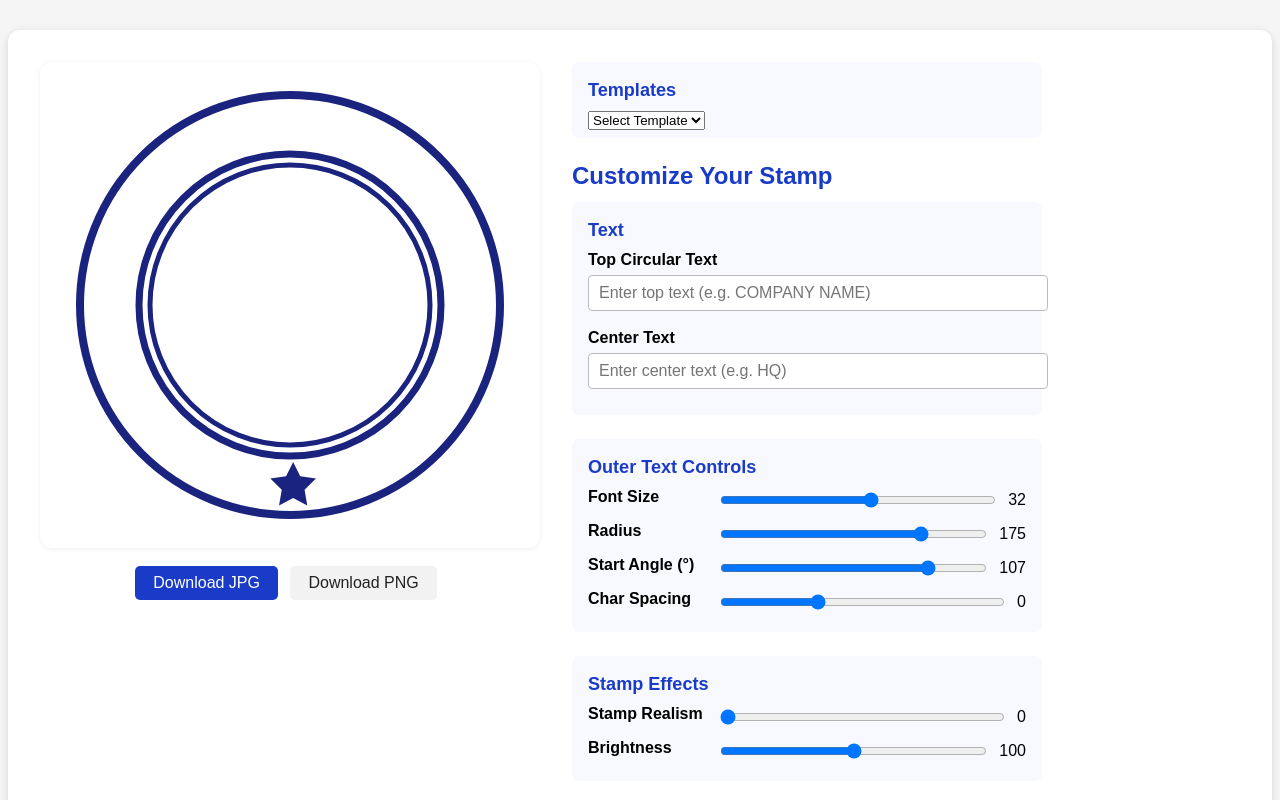
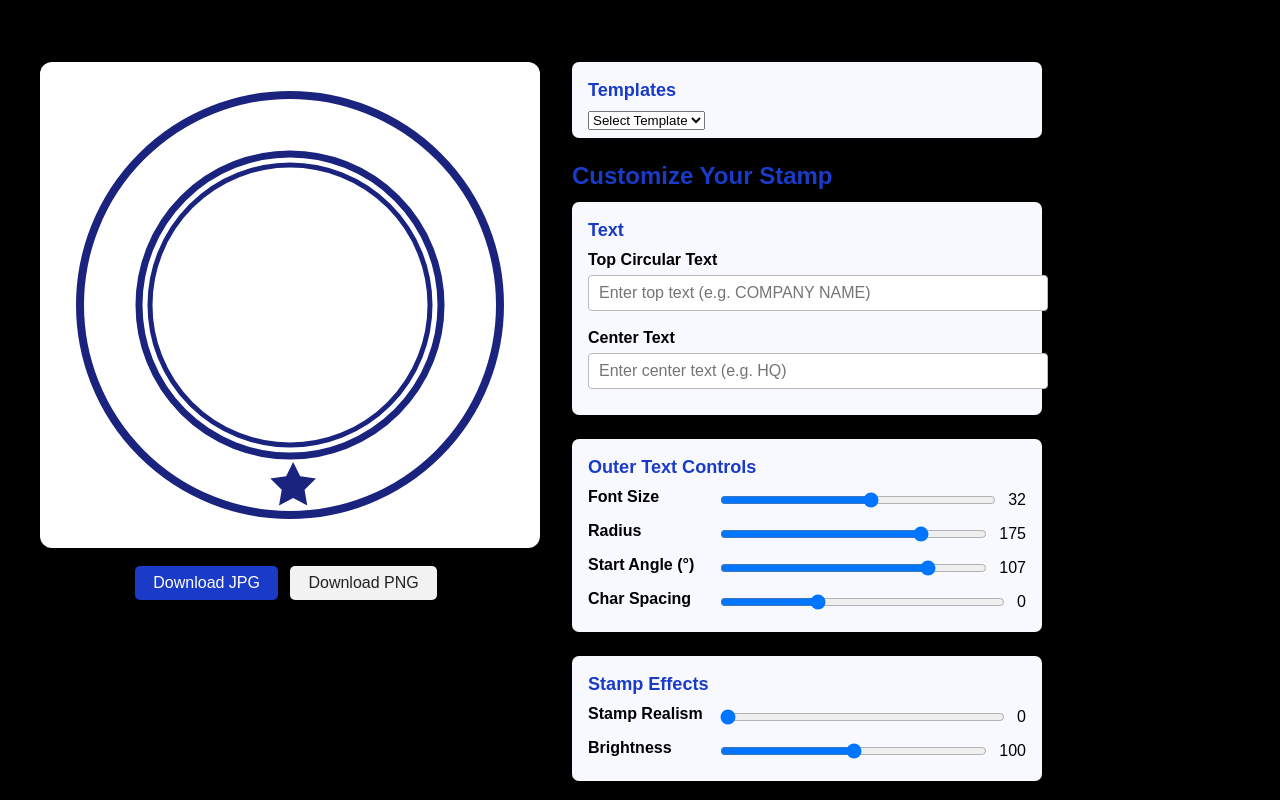
Before and after one commit to HarshNaralkar/Stamp-Creator, a plain HTML site: page index.html in a window 1280 px wide. Shown: the top 800 px of the page. Drawn offline with Linux system fonts and the light colour scheme.

Commit message:
Update style.css

```diff
--- a/style.css
+++ b/style.css
@@ -1,8 +1,8 @@
-    body { font-family: Arial, sans-serif; background: #f5f5f5; margin: 0; padding: 0; }
+    body { font-family: Arial, sans-serif; background: #000000; margin: 0; padding: 0; }
     .container {
       max-width: 1200px;
       margin: 30px auto;
-      background: #fff;
+      background: #000000;
       box-shadow: 0 2px 8px #0002;
       border-radius: 12px;
       padding: 32px;
```
